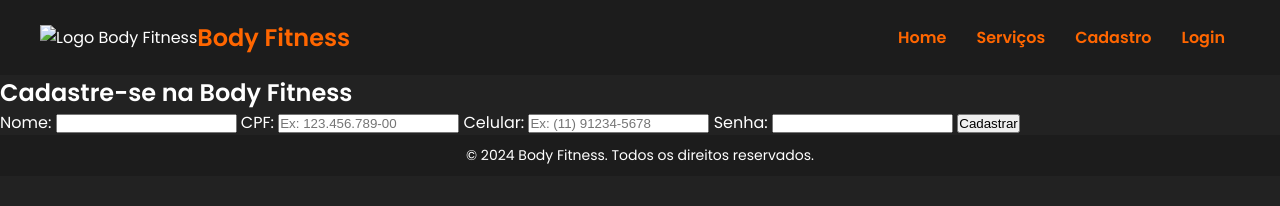
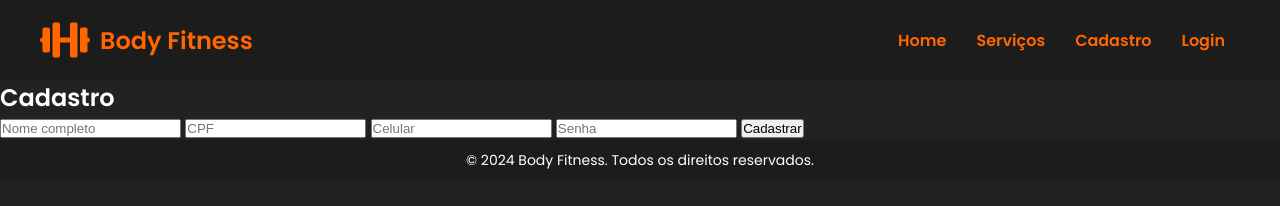
Before and after one commit to Matteusoliveir/CSS, a plain HTML site: page cadastro.html in a window 1280 px wide. Drawn offline with Linux system fonts and the light colour scheme.

Commit message:
Update cadastro.html

```diff
--- a/cadastro.html
+++ b/cadastro.html
@@ -6,11 +6,13 @@
     <title>Cadastro - Body Fitness</title>
     <link rel="stylesheet" href="style.css">
     <link href="https://fonts.googleapis.com/css2?family=Poppins:wght@300;400;600&display=swap" rel="stylesheet">
+    <link rel="stylesheet" href="https://cdnjs.cloudflare.com/ajax/libs/font-awesome/6.0.0-beta3/css/all.min.css"> <!-- Font Awesome -->
 </head>
 <body>
+
     <header>
         <div class="logo">
-            <img src="logo.png" alt="Logo Body Fitness">
+            <i class="fas fa-dumbbell logo-img"></i>
             <h1>Body Fitness</h1>
         </div>
         <nav>
@@ -24,20 +26,12 @@
     </header>
 
     <section class="cadastro">
-        <h2>Cadastre-se na Body Fitness</h2>
-        <form id="cadastroForm" onsubmit="handleCadastro(event)">
-            <label for="nome">Nome:</label>
-            <input type="text" id="nome" name="nome" required>
-
-            <label for="cpf">CPF:</label>
-            <input type="text" id="cpf" name="cpf" maxlength="14" placeholder="Ex: 123.456.789-00" required oninput="mascaraCPF(event)">
-
-            <label for="celular">Celular:</label>
-            <input type="text" id="celular" name="celular" maxlength="15" placeholder="Ex: (11) 91234-5678" required oninput="mascaraCelular(event)">
-
-            <label for="senha">Senha:</label>
-            <input type="password" id="senha" name="senha" required>
-
+        <h2>Cadastro</h2>
+        <form action="#" method="POST" onsubmit="handleCadastro(event)">
+            <input type="text" id="nome" placeholder="Nome completo" required>
+            <input type="text" id="cpf" placeholder="CPF" maxlength="14" oninput="mascaraCPF(event)" required>
+            <input type="text" id="celular" placeholder="Celular" maxlength="15" oninput="mascaraCelular(event)" required>
+            <input type="password" id="senha" placeholder="Senha" required>
             <button type="submit">Cadastrar</button>
         </form>
     </section>
@@ -47,5 +41,6 @@
     </footer>
 
     <script src="script.js"></script>
+
 </body>
 </html>
```
